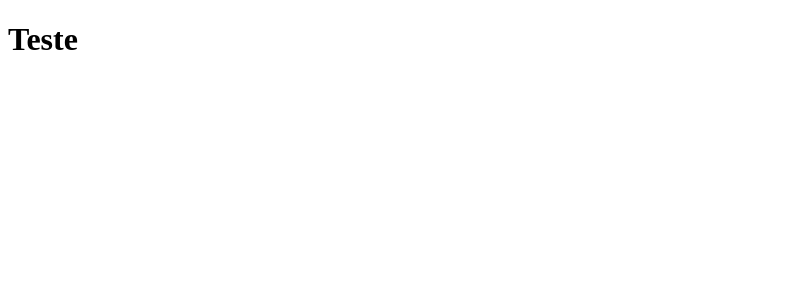
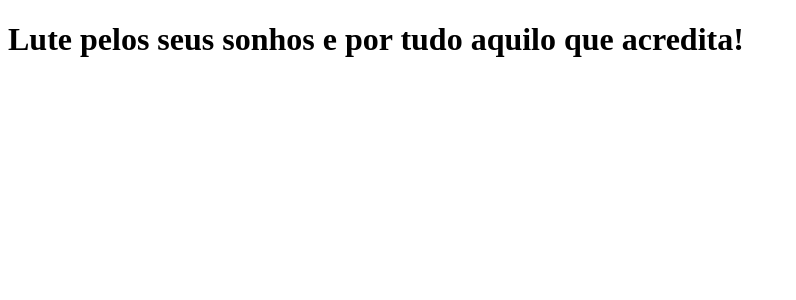
Before and after one commit to viniicorreia/clone-tabnews, a Next.js app: page / in a window 1280 px wide. Shown: the top 300 px of the page, without its empty margins (0-796 px from the left). Built offline with nearby package versions, Linux system fonts and the light colour scheme.

Commit message:
motivation phrase

```diff
--- a/pages/index.js
+++ b/pages/index.js
@@ -1,5 +1,5 @@
 function Home (){
-    return <h1>Teste</h1>
+    return <h1><strong>Lute</strong> pelos seus <strong>sonhos</strong> e por tudo aquilo que acredita!</h1>
 }
 
 export default Home
```
